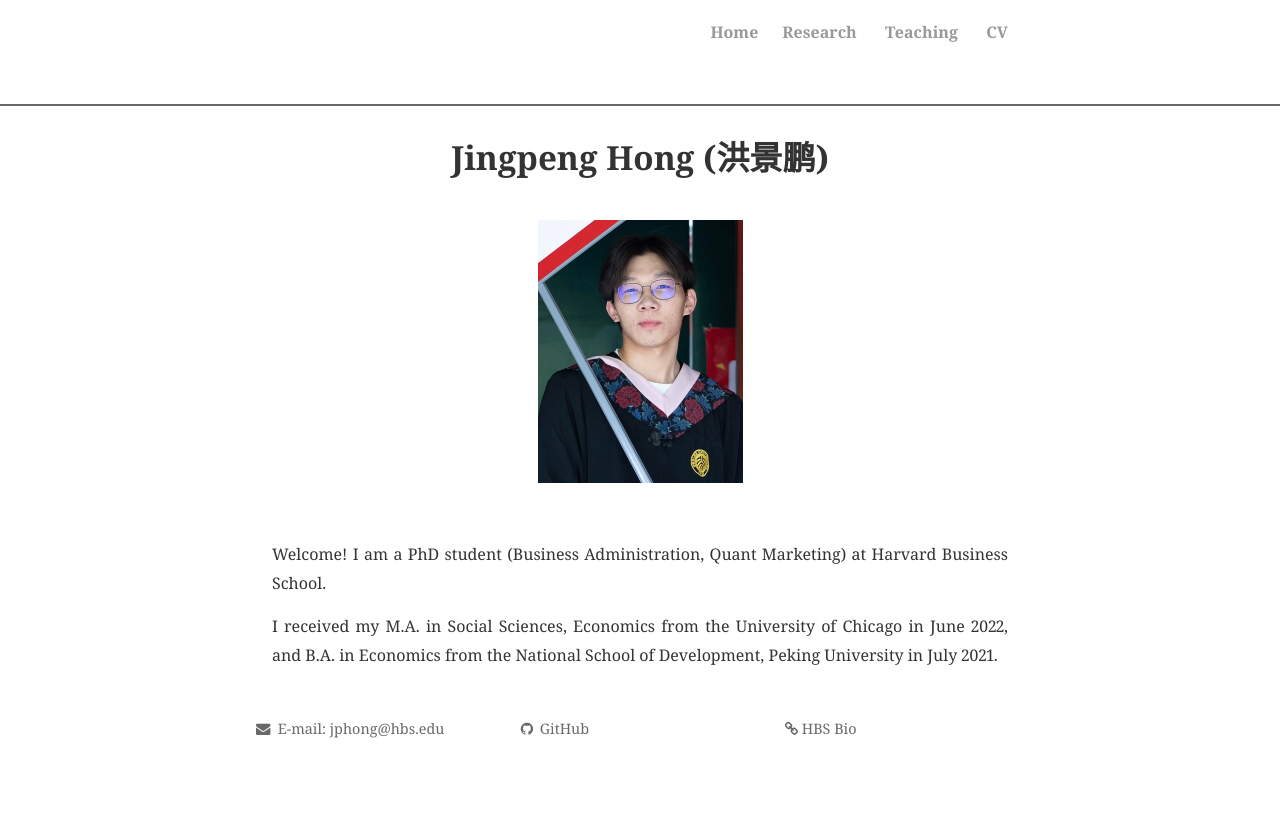
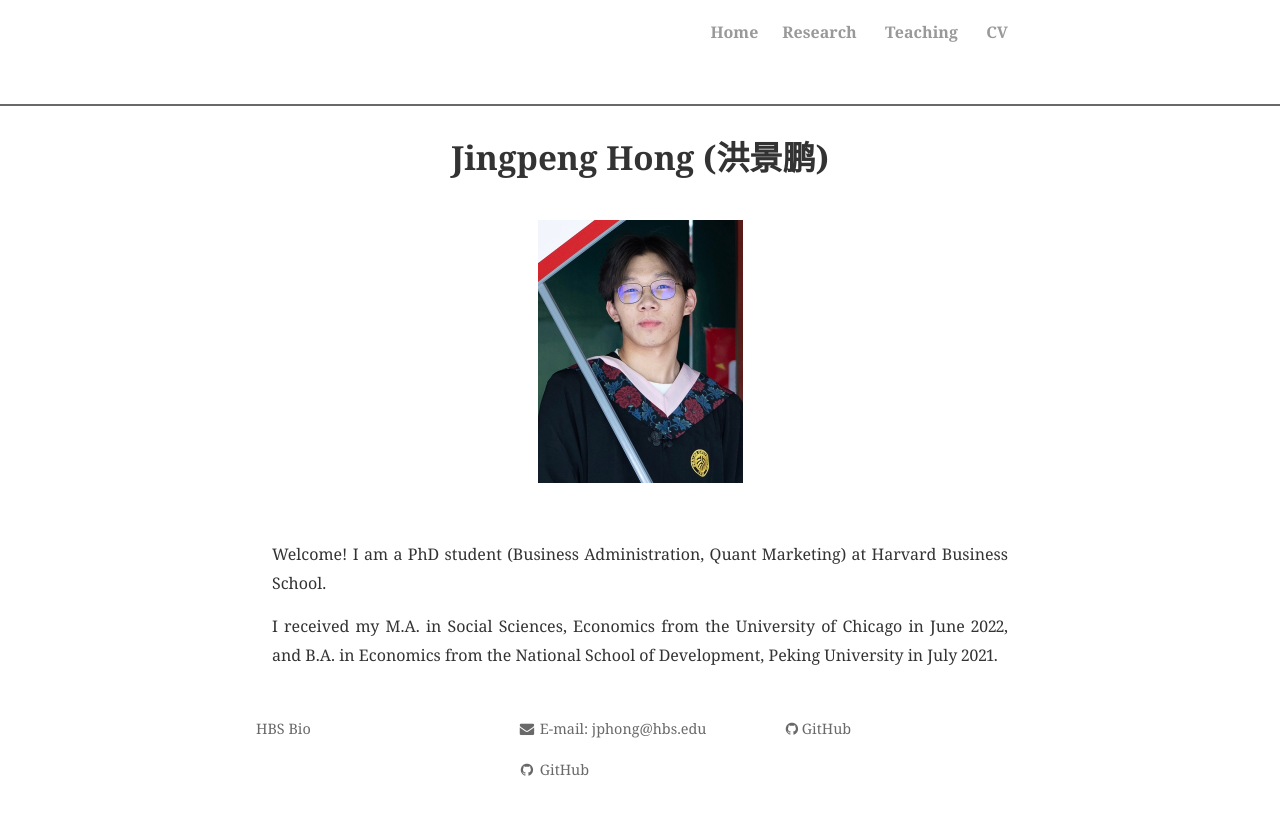
Before and after one commit to JingpengHong/JingpengHong.github.io, a Jekyll site: the page built from index.html, in a window 1280 px wide. Shown: the top 815 px of the page. Built offline with Jekyll 4.4.1, drawn with Linux system fonts in a browser that asks for light colours; nearby versions of some CDN libraries; the list of posts is cut into pages by our own code; comment, search, counter and statistics services are not loaded; a style sheet for code colours, icons or effects is not loaded.

Commit message:
Update footer.html

```diff
--- a/_includes/footer.html
+++ b/_includes/footer.html
@@ -2,15 +2,16 @@
 
   <div class="wrapper">
     <div class="site-navigation">
-      <p><a href="mailto:jphong@hbs.edu"><i class="fa fa-envelope"></i> E-mail: jphong@hbs.edu </a></p>
+      <p><a href="https://www.linkedin.com/in/jingpeng-hong-756824158/"><i class="fa-thin fa-landmark"></i> HBS Bio</a></p>
     </div>
 
     <div class="site-contact">
+      <p><a href="mailto:jphong@hbs.edu"><i class="fa fa-envelope"></i> E-mail: jphong@hbs.edu </a></p>
       <p><a href="https://www.github.com/JingpengHong"><i class="fa fa-github"></i> GitHub</a></p>
     </div>
 
     <div class="site-signature">
-      <p><a href="https://www.linkedin.com/in/jingpeng-hong-756824158/"><i class="fa fa-link"></i> HBS Bio</a></p>
+      <p><a href="https://www.github.com/JingpengHong"><i class="fa fa-github"></i> GitHub</a></p>
     </div>
 
 </footer>
```
